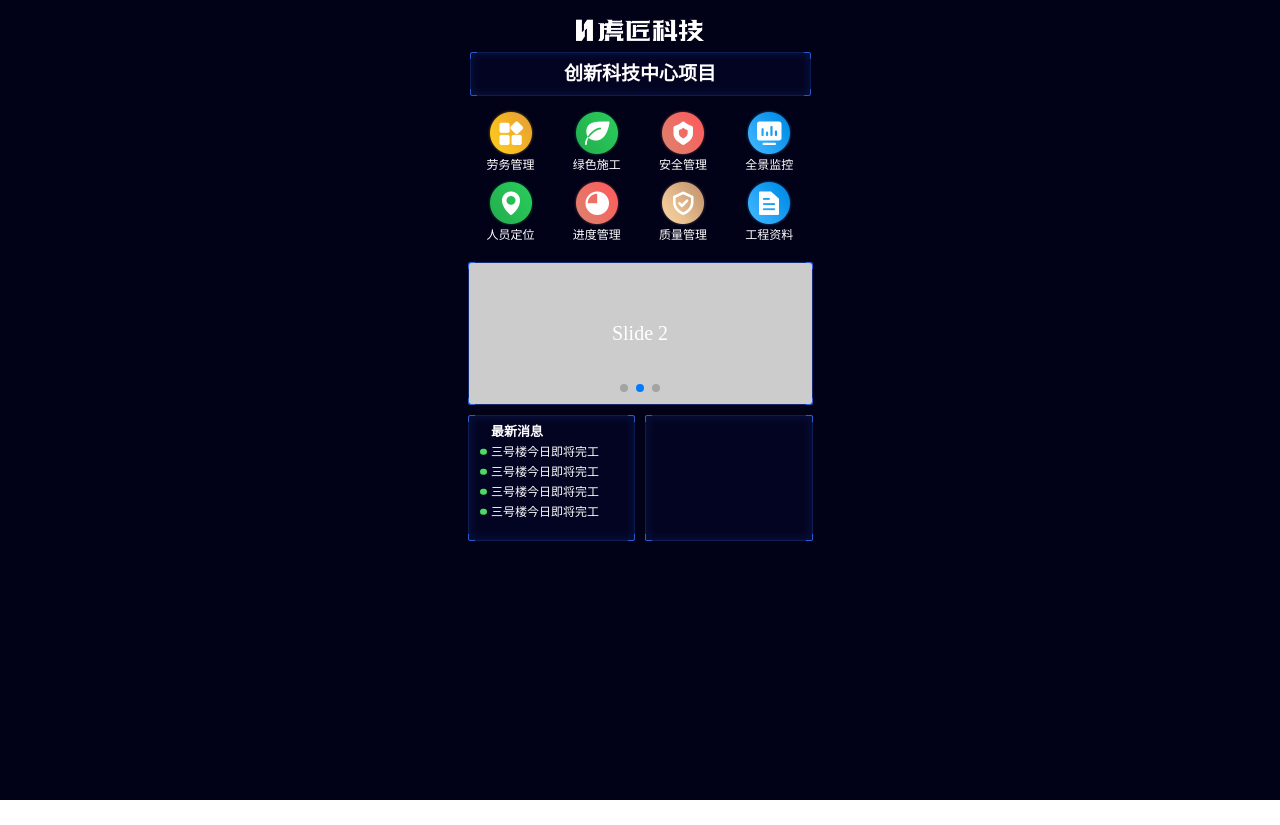
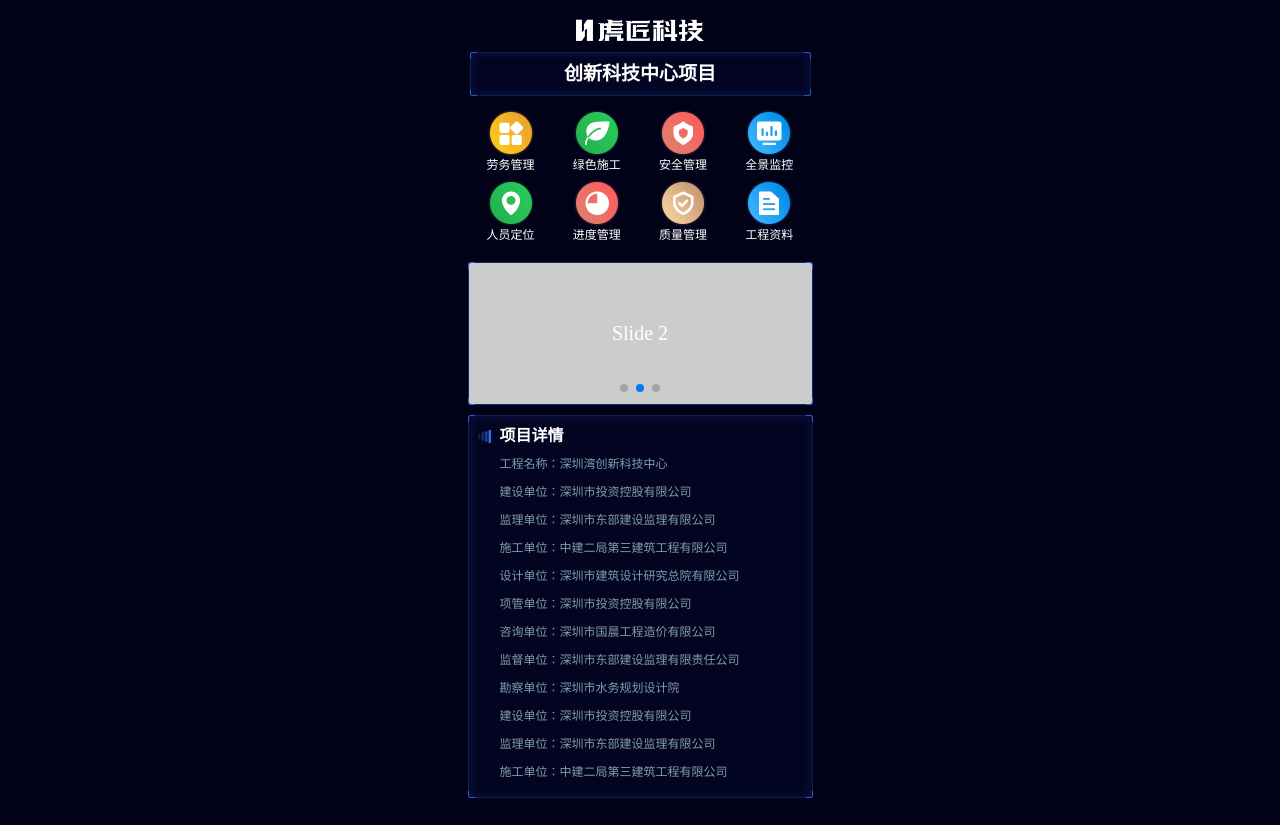
Before and after one commit to yzs311/wisdom_site_m, a website: page components/homePage.html in a window 1280 px wide. Before the commit the page ends 800 px from the top, so only its background shows below. Drawn offline with nearby package versions, Linux system fonts and the light colour scheme.

Commit message:
首页样式修改

```diff
--- a/components/homePage.html
+++ b/components/homePage.html
@@ -22,7 +22,7 @@
             <div class="swiper-container" id="swiper2">
                 <ul class="swiper-wrapper">
                     <li class="swiper-slide">
-                        <a href="" class="top">
+                        <a href="./labour.html" class="top">
                             <img src="../images/homePage-labour.png" alt="">
                             <p>劳务管理</p>
                         </a>
@@ -121,29 +121,25 @@
             </div>
         </div>
         <!-- 信息展示 -->
-        <div class="message">
-            <div class="left-box">
-                <p>最新消息</p>
-                <ul>
-                    <li>
-                        <i class="dot"></i>
-                        三号楼今日即将完工
-                    </li>
-                    <li>
-                        <i class="dot"></i>
-                        三号楼今日即将完工
-                    </li>
-                    <li>
-                        <i class="dot"></i>
-                        三号楼今日即将完工
-                    </li>
-                    <li>
-                        <i class="dot"></i>
-                        三号楼今日即将完工
-                    </li>
-                </ul>
+        <div class="particulars">
+            <div class="particulars-title">
+                <i></i>
+                <span>项目详情</span>
             </div>
-            <div class="right-box"></div>
+            <ul>
+                <li>工程名称：深圳湾创新科技中心</li>
+                <li>建设单位：深圳市投资控股有限公司</li>
+                <li>监理单位：深圳市东部建设监理有限公司</li>
+                <li>施工单位：中建二局第三建筑工程有限公司</li>
+                <li>设计单位：深圳市建筑设计研究总院有限公司</li>
+                <li>项管单位：深圳市投资控股有限公司</li>
+                <li>咨询单位：深圳市国晨工程造价有限公司</li>
+                <li>监督单位：深圳市东部建设监理有限责任公司</li>
+                <li>勘察单位：深圳市水务规划设计院</li>
+                <li>建设单位：深圳市投资控股有限公司</li>
+                <li>监理单位：深圳市东部建设监理有限公司</li>
+                <li>施工单位：中建二局第三建筑工程有限公司</li>
+            </ul>
         </div>
     </div>
 
--- a/css/homePage.less
+++ b/css/homePage.less
@@ -1,16 +1,12 @@
 @import 'base.less';
 
-html,
-body {
-    height: 100%;
-}
 
 // 首页样式
 .main {
     width: 100%;
-    height: 100%;
     color: #fff;
     padding-top: .15rem;
+    padding-bottom: .27rem;
     box-sizing: border-box;
     background-color: #010118;
     .logo {
@@ -96,44 +92,40 @@ body {
             }
         }
     }
-    .message {
+    .particulars {
         width: 3.45rem;
-        height: 1.26rem;
+        height: 3.83rem;
         margin: 0 auto;
         margin-top: .1rem;
-        display: flex;
-        justify-content: space-between;
-        div {
-            width: 1.675rem;
-            height: 1.26rem;
-            background-image: url('../images/homePage-messageBorder.png');
+        background-image: url('../images/homePage-particularsBorder.png');
         background-position: center center;
         background-repeat: no-repeat;
         background-size: contain;
-            padding-top: .06rem;
-            padding-left: .235rem;
+        padding-top: .15rem;
+        padding-left: .32rem;
         box-sizing: border-box;
-            p {
-                font-size: .13rem;
+        .particulars-title {
+            position: relative;
+            font-size: .16rem;
             font-weight: bolder;
-                line-height: .21rem;
+            i {
+                width: .135rem;
+                height: .135rem;
+                position: absolute;
+                background-image: url('../images/shade.png');
+                background-position: center center;
+                background-repeat: no-repeat;
+                background-size: contain;
+                left: -0.22rem;
+                top: 0;
+            }
         }
         ul {
+            margin-top: .08rem;
             li {
-                    position: relative;
-                    line-height: .2rem;
-                    i {
-                        width: .065rem;
-                        height: .065rem;
-                        position: absolute;
-                        top: 50%;
-                        transform: translateY(-50%);
-                        left: -.11rem;
-                        border-radius: .065rem;
-                        background-color: #4cd964;
+                color: #7f9ea8;
+                line-height: .28rem;
             }
         }
     }
 }
-    }
-}
--- a/js/index.js
+++ b/js/index.js
@@ -1,10 +1,13 @@
 $(function(){
     // FastClick.attach(document.body)
+    // 判断账号密码是否正确
     $(".login-button").on("click",function(){
         if($("#user").val() == 'admin' && $("#password").val() == "admin") {
+            //登录成功时跳转到首页
             alert('登录成功')
             location = '../components/homePage.html'
         }else {
+            //登录失败时提示账号或密码错误，并清空账号密码输入框让用户重新输入
             alert('账号或密码错误，请重新输入')
             $("#user").val('')
             $("#password").val('')
--- /dev/null
+++ b/js/labour.js
@@ -0,0 +1 @@
+console.log('hello world')
```
Also changed, not shown: components/labour.html (added, +13 -0 lines), css/homePage.css, dist/components/homePage.html, dist/components/labour.html (added), dist/homePage-particularsBorder.730cc720.png (added), dist/shade.77d8111b.png (added), images/homePage-messageBorder.png (deleted), images/homePage-particularsBorder.png (added), images/shade.png (added), 9 other files. Lines whose indentation alone changed are shown as unchanged.
